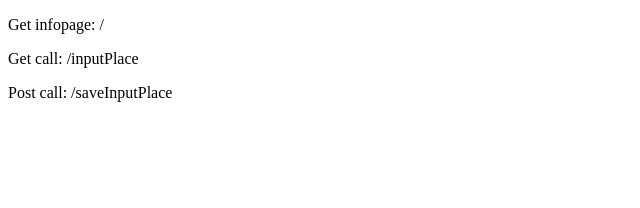
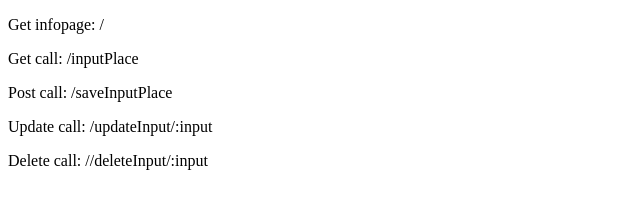
Before and after one commit to EHB-MCT/web2-backend-HanneloreMaes, a website: page public/info.html in a window 1280 px wide. Shown: the whole page, without its empty margins (0-640 px from the left). Drawn offline with Linux system fonts and the light colour scheme.

Commit message:
Update info page

```diff
--- a/public/info.html
+++ b/public/info.html
@@ -10,7 +10,7 @@
     <p>Get infopage: /</p>
     <p>Get call: /inputPlace</p>
     <p>Post call: /saveInputPlace</p>
-    <p></p>
-    <p></p>
+    <p>Update call: /updateInput/:input</p>
+    <p>Delete call: //deleteInput/:input</p>
 </body>
 </html>
```
